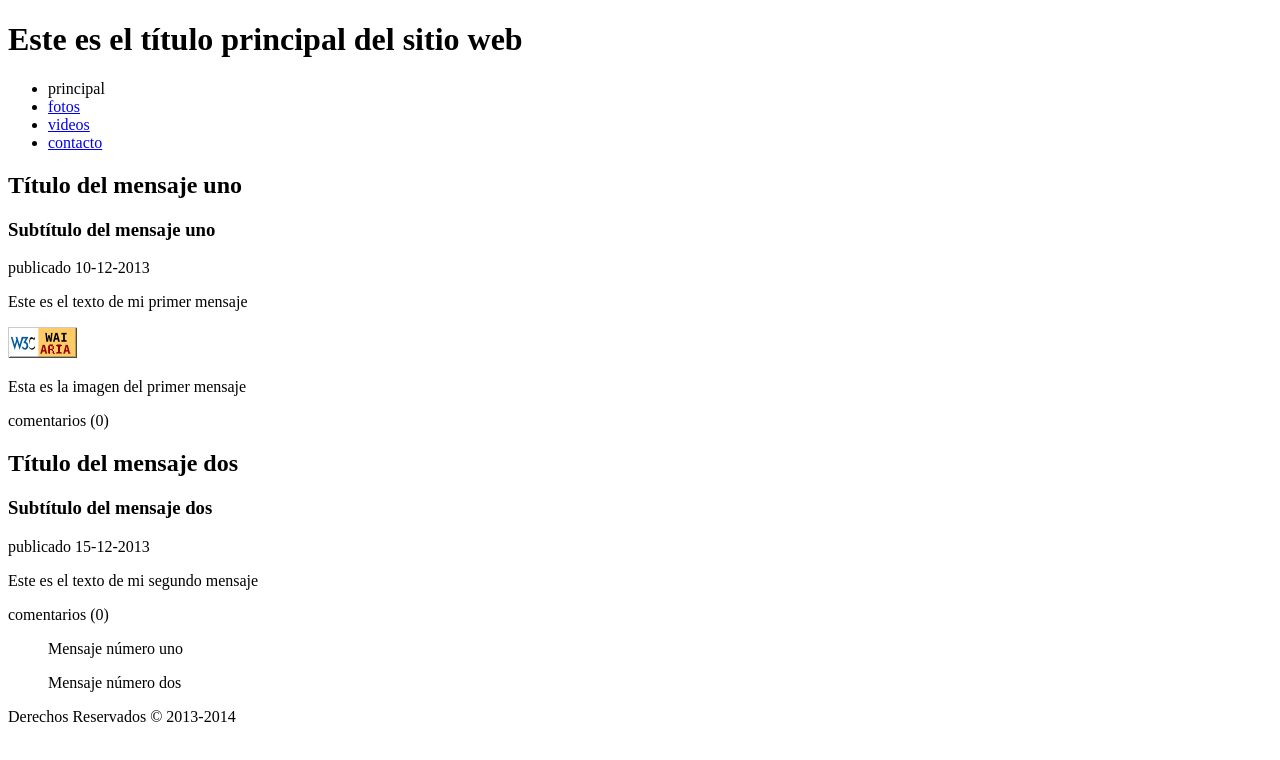
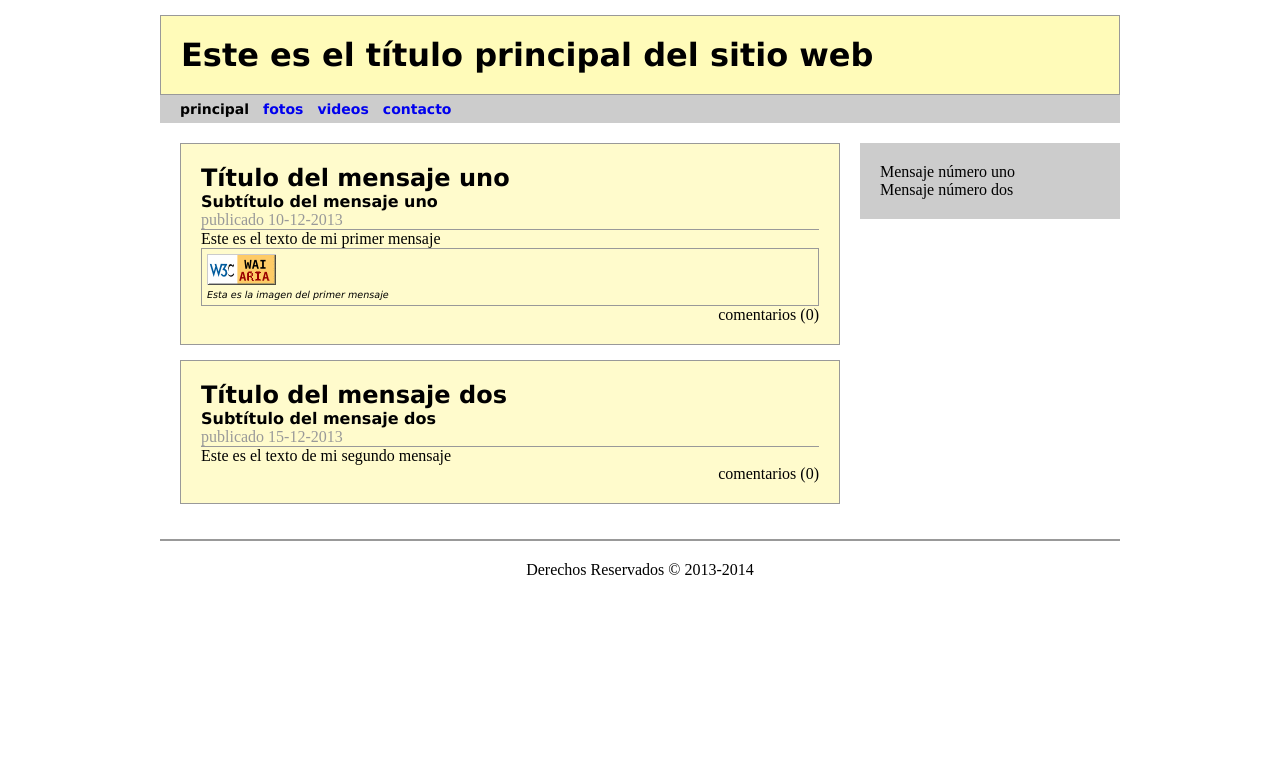
Before and after one commit to eniun/diw, a plain HTML site: page index.html in a window 1280 px wide. Drawn offline with Linux system fonts and the light colour scheme.

Commit message:
Commit con carpeta CSS

```diff
--- /dev/null
+++ b/CSS/estilos.css
@@ -0,0 +1,42 @@
+*  { margin: 0px; padding: 0px; }
+body { text-align: center; }
+h1 { font: bold 2em verdana, sans-serif; }
+h2 { font: bold 1.5em verdana, sans-serif; }
+h3 { font: bold 1em verdana, sans-serif; }
+#page { width: 960px; margin: 15px auto; text-align: left; }
+header { background: #FFFBB9; border: 1px solid #999999; padding: 20px; }
+nav { background: #CCCCCC; padding: 5px 15px; }
+nav li {
+    display: inline;
+    list-style: none;
+    padding: 5px;
+    font: bold 14px verdana, sans-serif;
+    cursor:default;
+}
+nav a { text-decoration:none; }
+nav a:hover { color: white; }
+section { float: left; width: 660px; margin: 20px; }
+aside {
+    float: left;
+    width: 220px;
+    margin: 20px 0px;
+    padding: 20px;
+    background: #CCCCCC;
+}
+article {
+    background: #FFFBCC;
+    border: 1px solid #999999;
+    padding: 20px;
+    margin-bottom: 15px;
+}
+.article_header { border-bottom: 1px solid #999999; }
+.article_footer { text-align: right; }
+footer {
+    clear: both;
+    text-align: center;
+    padding: 20px;
+    border-top: 2px solid #999999;
+}
+.time { color: #999999; }
+.figure { border: 1px double #999999; padding: 5px; }
+.figure .figcaption { font: italic 0.6em verdana, sans-serif; }
--- a/index.html
+++ b/index.html
@@ -5,7 +5,7 @@
         <title>Blog</title>
         <meta name="description" content="HTML5">
         <meta name="author" content="Andrea lluch">
-        <link rel="stylesheet" href="estilos.css">
+        <link rel="stylesheet" href="CSS/estilos.css">
     </head>
 <body>
 <div id="page">
```
